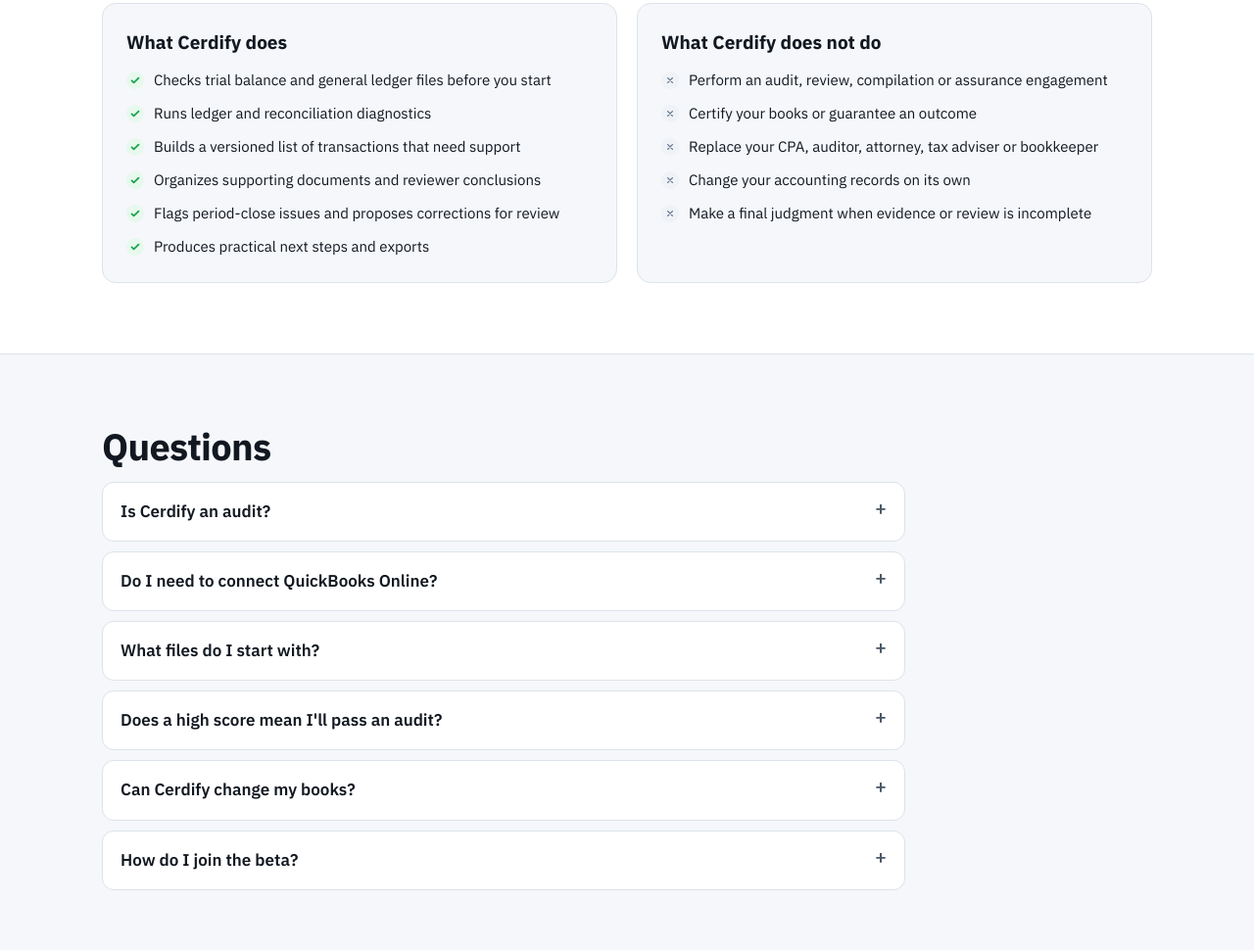
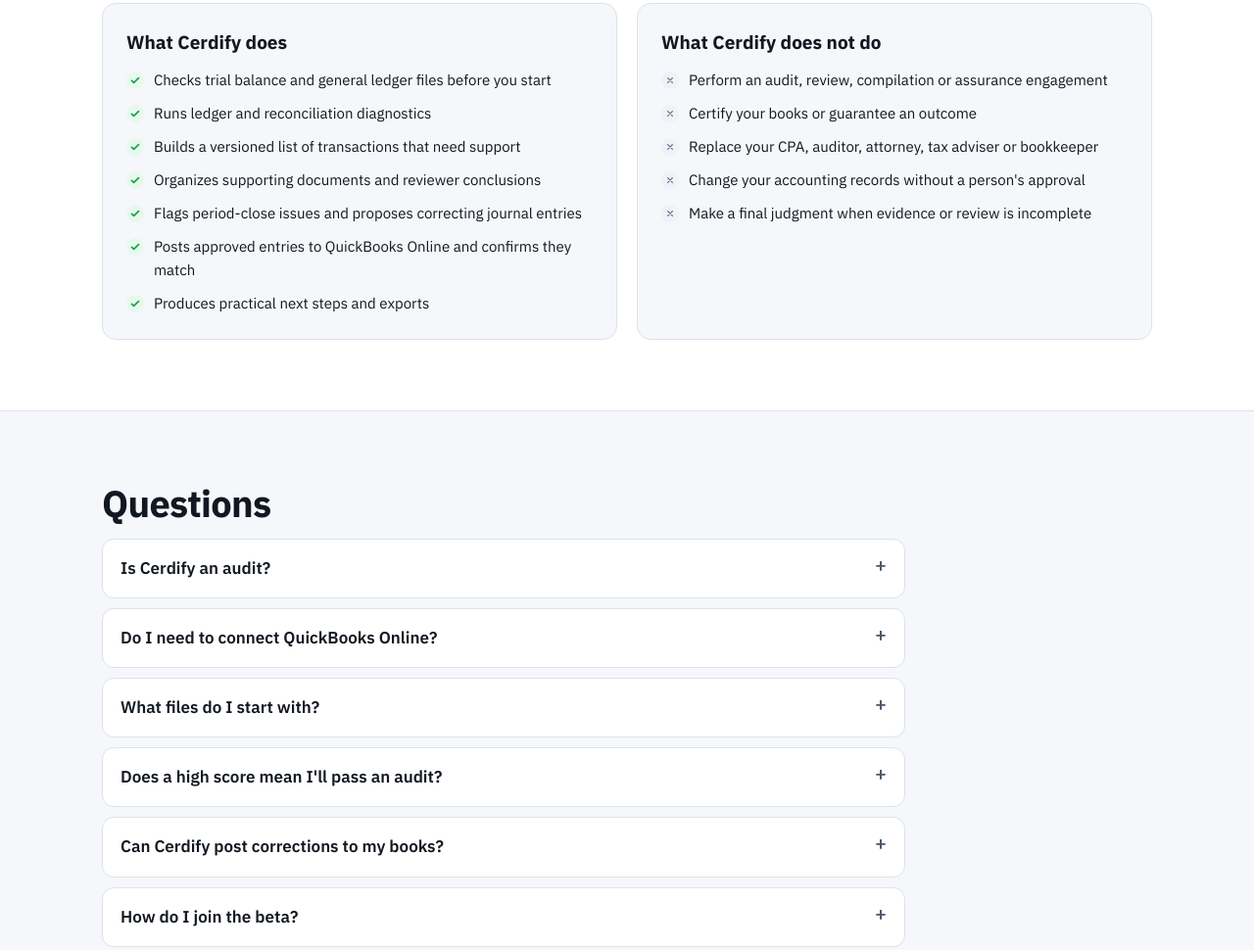
Before and after one commit to cerdify/cerdify-website, a plain HTML site: page index.html in a window 1280 px wide. Shown: the part 2909-3879 px from the top of the page at 98% size. Drawn offline with Linux system fonts and the light colour scheme.

Commit message:
Describe QuickBooks Online posting of approved corrections
Co-Authored-By: Claude Opus 5.5 <noreply@anthropic.com>

```diff
--- a/index.html
+++ b/index.html
@@ -254,7 +254,7 @@
         <div class="step"><div class="n">Stage 1</div><h3>Prepare</h3><p>Upload a trial balance and general ledger, or follow the guided QuickBooks Online export. Cerdify checks the files and reconciles the trial balance to the ledger.</p></div>
         <div class="step"><div class="n">Stage 2</div><h3>Diagnose</h3><p>Accounting diagnostics flag data-quality and reconciliation issues, and explain why each one matters.</p></div>
         <div class="step"><div class="n">Stage 3</div><h3>Support</h3><p>Set a materiality threshold, get a versioned list of transactions that need evidence, and match documents to them.</p></div>
-        <div class="step"><div class="n">Stage 4</div><h3>Close</h3><p>Period-close checks show what is supported, what is missing and what is unclear. Proposed corrections wait for a person's approval.</p></div>
+        <div class="step"><div class="n">Stage 4</div><h3>Close</h3><p>Period-close checks show what is supported, what is missing and what is unclear. Approved corrections post back to your books as journal entries.</p></div>
         <div class="step"><div class="n">Stage 5</div><h3>Report</h3><p>Export Excel and PDF reports that show the work performed, the open items and the limits of the review.</p></div>
       </div>
     </div>
@@ -312,7 +312,8 @@
             <li>Runs ledger and reconciliation diagnostics</li>
             <li>Builds a versioned list of transactions that need support</li>
             <li>Organizes supporting documents and reviewer conclusions</li>
-            <li>Flags period-close issues and proposes corrections for review</li>
+            <li>Flags period-close issues and proposes correcting journal entries</li>
+            <li>Posts approved entries to QuickBooks Online and confirms they match</li>
             <li>Produces practical next steps and exports</li>
           </ul>
         </div>
@@ -322,7 +323,7 @@
             <li>Perform an audit, review, compilation or assurance engagement</li>
             <li>Certify your books or guarantee an outcome</li>
             <li>Replace your CPA, auditor, attorney, tax adviser or bookkeeper</li>
-            <li>Change your accounting records on its own</li>
+            <li>Change your accounting records without a person's approval</li>
             <li>Make a final judgment when evidence or review is incomplete</li>
           </ul>
         </div>
@@ -338,7 +339,7 @@
         <details><summary>Do I need to connect QuickBooks Online?</summary><p>No. You can upload a trial balance and general ledger, or follow the guided QuickBooks Online export. You stay in control of the files you provide.</p></details>
         <details><summary>What files do I start with?</summary><p>A trial balance and general ledger for the same company, period and accounting basis. Cerdify checks them before the project is created.</p></details>
         <details><summary>Does a high score mean I'll pass an audit?</summary><p>No. A score reflects the data, evidence and reviews available at the time. It is not a guarantee, a certification or a substitute for an auditor's work.</p></details>
-        <details><summary>Can Cerdify change my books?</summary><p>No. Cerdify can propose a correction, but a person reviews and approves it, and it is not posted to your accounting system automatically.</p></details>
+        <details><summary>Can Cerdify post corrections to my books?</summary><p>Yes, with your approval. Cerdify proposes a correcting journal entry, a reviewer approves it, and Cerdify posts it to QuickBooks Online, then reads it back to confirm it matches. Nothing is posted without a person's approval. Direct posting is being enabled for beta customers, and more accounting systems will follow.</p></details>
         <details><summary>How do I join the beta?</summary><p>The beta is small and by invitation, for U.S. companies and the people who keep their books.</p></details>
       </div>
     </div>
```
